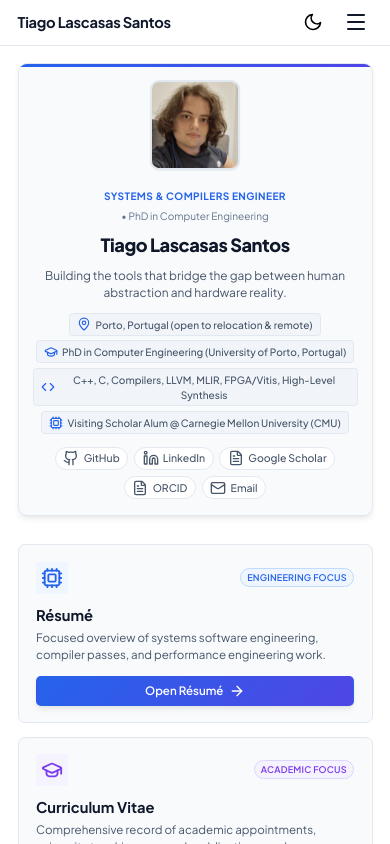
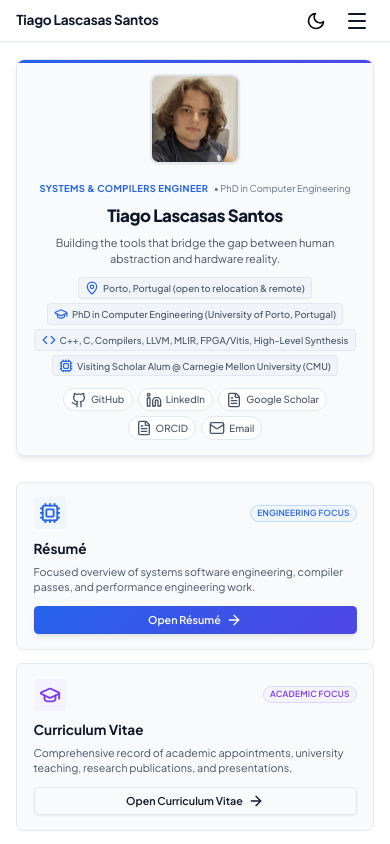
Before and after one commit to tiagolascasas/tiagolascasas, a React (Vite) app: page / in a window 390 px wide. Shown: the top 844 px of the page. Built offline with nearby package versions, Linux system fonts and the light colour scheme.

Commit message:
Fixes site scaling on Chromium browsers

```diff
--- a/src/index.css
+++ b/src/index.css
@@ -3,7 +3,7 @@
 :root {
   /* Measurements */
   --header-height: 3.25rem;
-  --max-width: 960px;
+  --max-width: 860px;
   --radius-xs: 0.25rem;
   --radius-sm: 0.35rem;
   --radius-md: 0.5rem;
@@ -82,22 +82,22 @@
 
 html {
   scroll-behavior: smooth;
-  font-size: 15px;
+  font-size: 14.25px;
 }
 
 @media (max-width: 640px) {
   html {
-    font-size: 14px;
+    font-size: 13px;
   }
 }
 
-/* Firefox-specific scaling: compensates for Linux/Gecko DPI scaling differences */
+/* Firefox-specific scaling: compensates for Linux Gecko DPI difference */
 @supports (-moz-appearance: none) {
+  :root {
+    --max-width: 1100px;
+  }
   html {
     font-size: 18px;
-  }
-  :root {
-    --max-width: 1100px;
   }
   @media (max-width: 640px) {
     html {
@@ -108,8 +108,6 @@ html {
 
 html.is-firefox {
   font-size: 18px;
-}
-html.is-firefox {
   --max-width: 1100px;
 }
 @media (max-width: 640px) {
```
